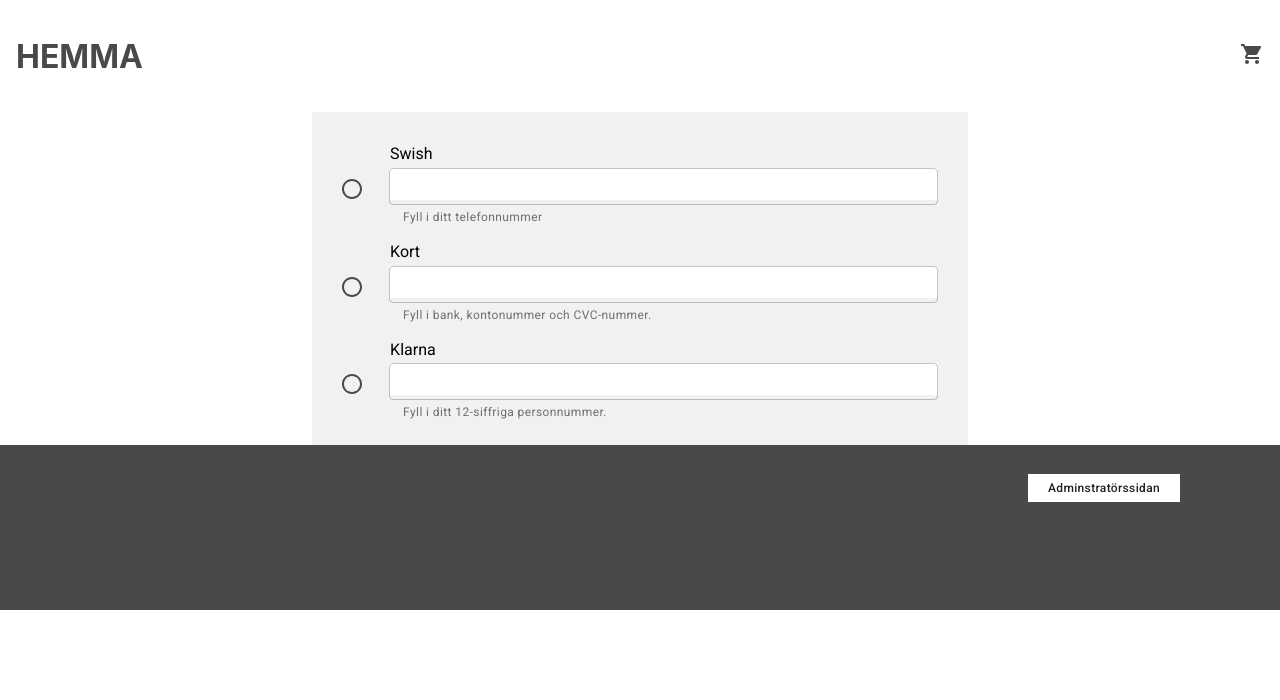
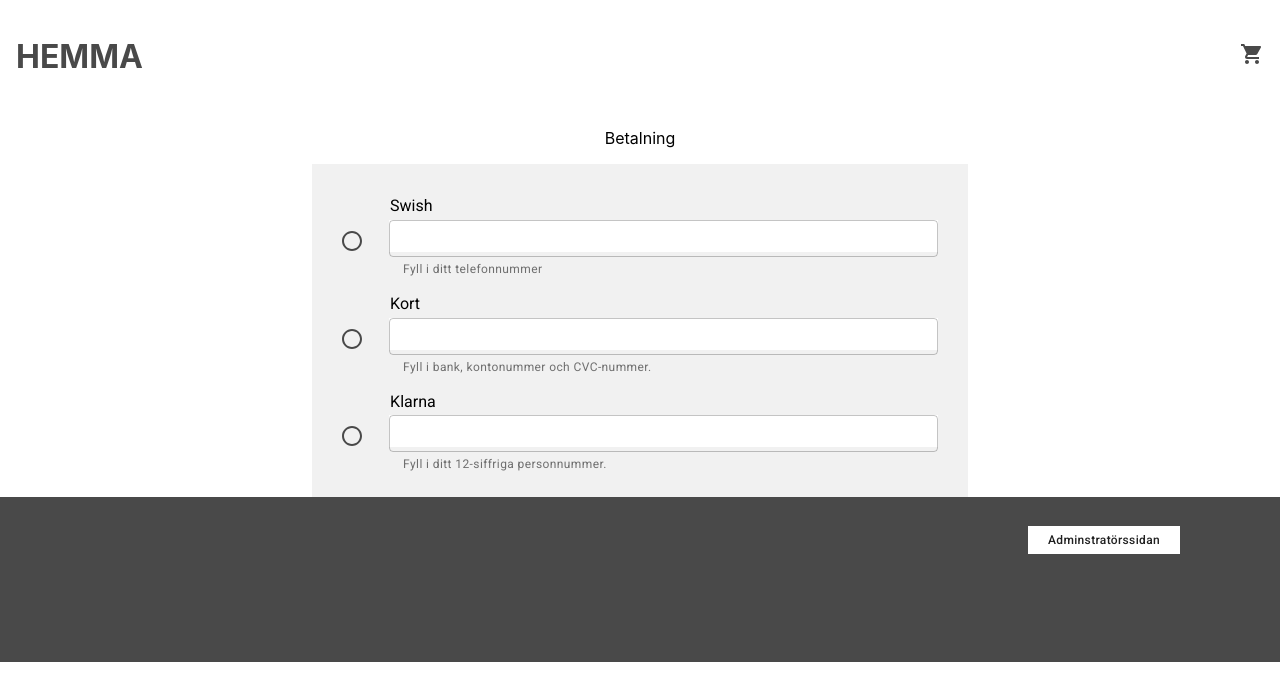
Before and after one commit to feliciaseg/webshop, a React (Create React App) app: page /checkout in a window 1280 px wide. Shown: the top 700 px of the page. Built offline with nearby package versions, Linux system fonts and the light colour scheme.

Commit message:
added "betalning" paragraph

```diff
--- a/src/routes/CheckoutPage.tsx
+++ b/src/routes/CheckoutPage.tsx
@@ -8,7 +8,8 @@ export default function CheckoutPage() {
   return (
     <>
     <Header type= "white"/>
-    <Box style = {{display: "flex", justifyContent:"center"}}>
+    <Box style = {{display: "flex", alignItems:"center", flexDirection: "column"}}>
+      <p>Betalning</p>
   <PaymentForm/>
   </Box>
   <Footer/>
```
